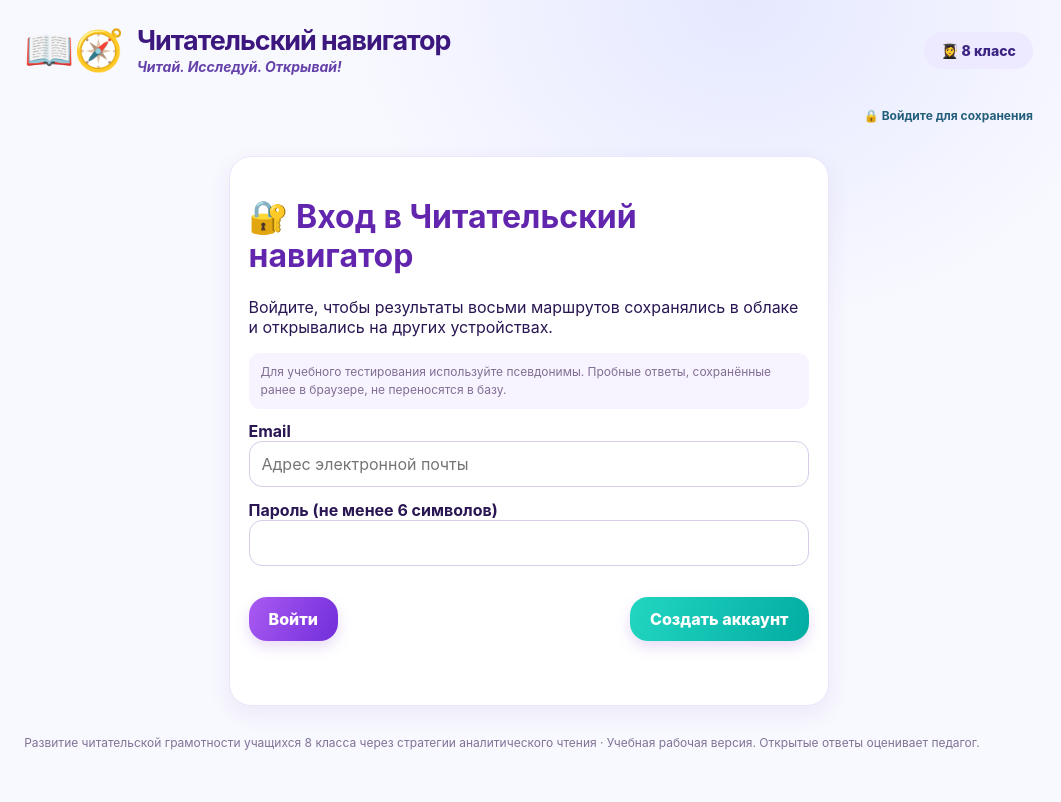
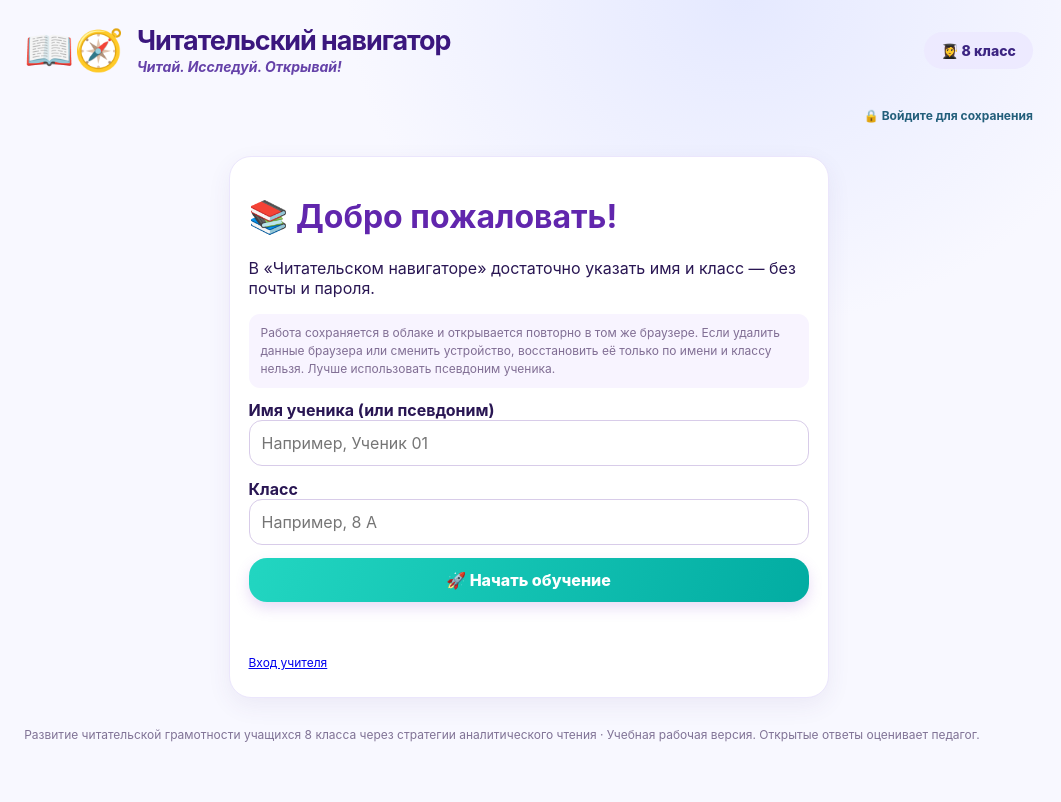
Before and after one commit to sndugash-hub/chitatelskiy-navigator, a plain HTML site: page index.html in a window 1280 px wide. Shown: the full height of the page, 219-1280 px from the left. Drawn offline with Linux system fonts and the light colour scheme.

Commit message:
Let students join with name and class using anonymous Supabase auth; keep protected teacher login

```diff
--- a/index.html
+++ b/index.html
@@ -87,23 +87,51 @@ async function cloudLoad(){
  localStorage.removeItem(STORAGE);
  cloudLastError='';
 }
+
 function cloudLoginScreen(message=''){
  const app=document.getElementById('content');if(!app)return;
- app.innerHTML='<div class="whiteCard" style="max-width:600px;margin:26px auto"><h1 style="color:#6126ad">🔐 Вход в Читательский навигатор</h1><p>Войдите, чтобы результаты восьми маршрутов сохранялись в облаке и открывались на других устройствах.</p><p class="note">Для учебного тестирования используйте псевдонимы. Пробные ответы, сохранённые ранее в браузере, не переносятся в базу.</p><form id="cloudLoginForm" class="profileForm"><label><b>Email</b><input type="email" id="cloudEmail" autocomplete="email" required placeholder="Адрес электронной почты"></label><label><b>Пароль (не менее 6 символов)</b><input type="password" id="cloudPassword" autocomplete="current-password" minlength="6" required></label><div class="controls"><button class="btn" type="submit">Войти</button><button class="btn teal" type="button" id="cloudRegister">Создать аккаунт</button></div><p id="cloudMessage" role="status" style="color:#a02c4b"></p></form></div>';
- if(message)document.getElementById('cloudMessage').textContent=message;
- document.getElementById('cloudLoginForm').onsubmit=e=>{e.preventDefault();cloudAuth('login')};
- document.getElementById('cloudRegister').onclick=()=>cloudAuth('signup');
+ const teacher=location.search.includes('teacher=1');
+ if(teacher){
+  app.innerHTML='<div class="whiteCard" style="max-width:600px;margin:26px auto"><h1 style="color:#6126ad">👩‍🏫 Вход учителя</h1><p>Для доступа к ведомости класса нужен защищённый аккаунт учителя.</p><form id="cloudLoginForm" class="profileForm"><label><b>Email учителя</b><input type="email" id="cloudEmail" autocomplete="email" required></label><label><b>Пароль</b><input type="password" id="cloudPassword" autocomplete="current-password" minlength="6" required></label><div class="controls"><button class="btn" type="submit">Войти</button><button class="btn outline" type="button" id="cloudRegister">Регистрация учителя</button></div><p id="cloudMessage" role="status" style="color:#a02c4b"></p></form><p class="smallFoot"><a href="./">← К входу ученика</a></p></div>';
+  if(message)document.getElementById('cloudMessage').textContent=message;
+  document.getElementById('cloudLoginForm').onsubmit=e=>{e.preventDefault();cloudAuth('login')};
+  document.getElementById('cloudRegister').onclick=()=>cloudAuth('signup');
+ }else{
+  app.innerHTML='<div class="whiteCard" style="max-width:600px;margin:26px auto"><h1 style="color:#6126ad">📚 Добро пожаловать!</h1><p>В «Читательском навигаторе» достаточно указать имя и класс — без почты и пароля.</p><p class="note">Работа сохраняется в облаке и открывается повторно в том же браузере. Если удалить данные браузера или сменить устройство, восстановить её только по имени и классу нельзя. Лучше использовать псевдоним ученика.</p><form id="studentStartForm" class="profileForm"><label><b>Имя ученика (или псевдоним)</b><input id="studentStartName" required maxlength="120" minlength="2" placeholder="Например, Ученик 01"></label><label><b>Класс</b><input id="studentStartClass" required maxlength="24" placeholder="Например, 8 А"></label><button class="btn teal" type="submit">🚀 Начать обучение</button><p id="cloudMessage" role="status" style="color:#a02c4b"></p></form><p class="smallFoot"><a href="?teacher=1">Вход учителя</a></p></div>';
+  if(message)document.getElementById('cloudMessage').textContent=message;
+  document.getElementById('studentStartForm').onsubmit=e=>{e.preventDefault();cloudAuth('anonymous')};
+ }
  cloudStatus();
 }
 async function cloudAuth(mode){
- const email=document.getElementById('cloudEmail').value.trim(),password=document.getElementById('cloudPassword').value;
  const out=document.getElementById('cloudMessage');out.textContent='Подключение...';
  try{
-  const data=await sbFetch(mode==='signup'?'/auth/v1/signup':'/auth/v1/token?grant_type=password',
+  let data;
+  if(mode==='anonymous'){
+   const fullName=document.getElementById('studentStartName').value.trim(),klass=document.getElementById('studentStartClass').value.trim();
+   if(fullName.length<2||!klass){out.textContent='Укажите имя и класс.';return}
+   // Supabase Auth anonymous signup grants unique auth.uid() while requiring no user credentials.
+   data=await sbFetch('/auth/v1/signup',{method:'POST',body:JSON.stringify({})});
+   if(!data.access_token){out.textContent='Анонимный вход пока выключен в Supabase. Включите Authentication → Sign In / Providers → Anonymous Sign-Ins.';return}
+   setCloudSession(data);
+   cloudLoading=true;
+   // Fresh student identity. Do not import browser's old sample answers.
+   state={answers:{},marks:{},checked:{},profile:{name:fullName,klass},seen:{}};
+   await cloudPushFirst();
+   cloudLoading=false;go('home');cloudStatus();return;
+  }
+  const email=document.getElementById('cloudEmail').value.trim(),password=document.getElementById('cloudPassword').value;
+  data=await sbFetch(mode==='signup'?'/auth/v1/signup':'/auth/v1/token?grant_type=password',
     {method:'POST',body:JSON.stringify({email,password})});
   if(!data.access_token){out.textContent='Проверьте почту и подтвердите регистрацию, затем нажмите «Войти».';return}
   setCloudSession(data);cloudLoading=true;await cloudLoad();cloudLoading=false;go('home');cloudStatus();
  }catch(e){out.textContent='Не удалось войти: '+e.message;cloudLoading=false;cloudStatus()}
+}
+async function cloudPushFirst(){
+ const user=cloudSession.user.id;
+ const profile={user_id:user,full_name:state.profile.name,class_name:state.profile.klass,updated_at:new Date().toISOString()};
+ await sbFetch('/rest/v1/student_profiles?on_conflict=user_id',{method:'POST',headers:{'Prefer':'resolution=merge-duplicates,return=minimal'},body:JSON.stringify(profile)});
+ cloudTeacher=false;cloudLastError='';localStorage.removeItem(STORAGE);
 }
 async function cloudInit(){
  cloudLoading=true;cloudStatus();
@@ -121,6 +149,7 @@ async function cloudInit(){
  }catch(e){setCloudSession(null);cloudLoading=false;cloudLoginScreen('Войдите снова: '+e.message)}
 }
 function cloudLogout(){
+ if(cloudSession?.user?.is_anonymous&&!confirm('Если вы выйдете, результаты этого ученика могут стать недоступны на этом устройстве. Сменить ученика?'))return;
  clearTimeout(cloudTimer);cloudPending=false;cloudBusy=false;
  setCloudSession(null);cloudTeacher=false;cloudLastError='';
  state={answers:{},marks:{},checked:{},profile:{name:'',klass:'8'},seen:{}};
```
